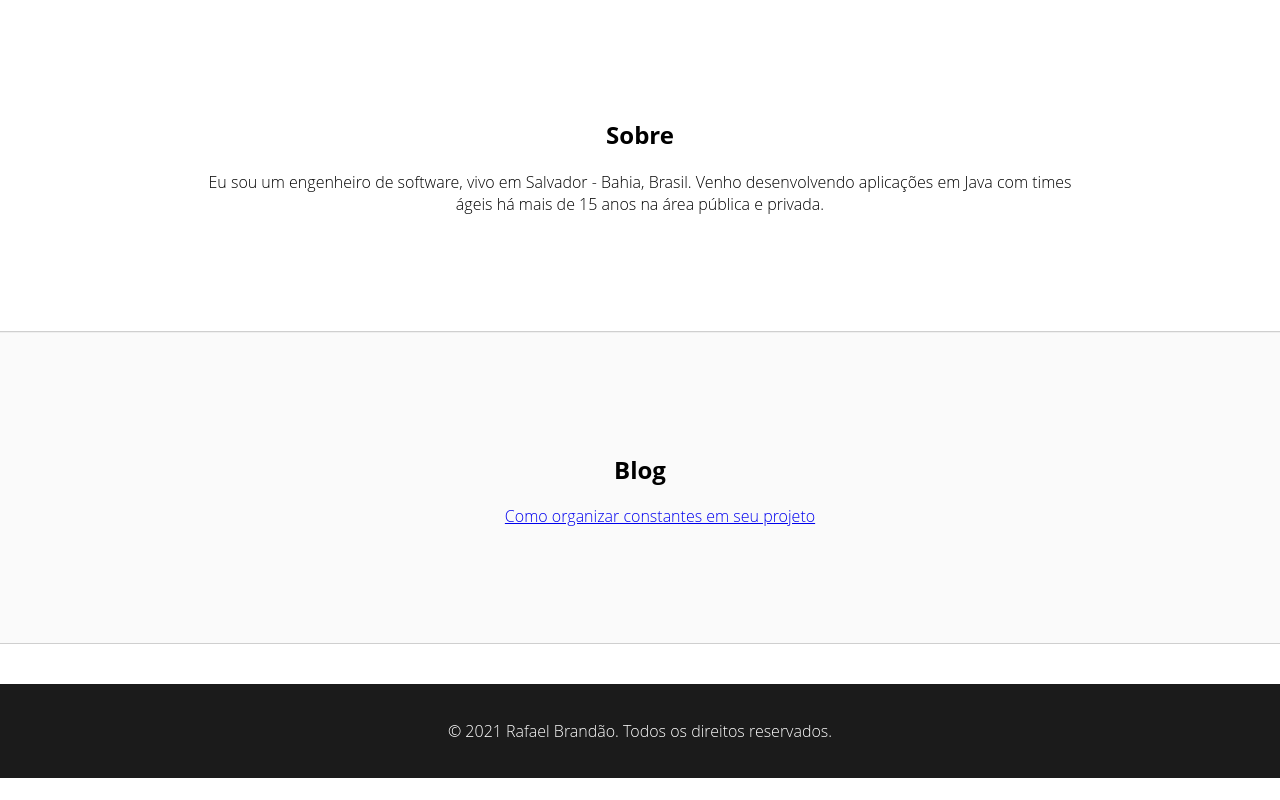
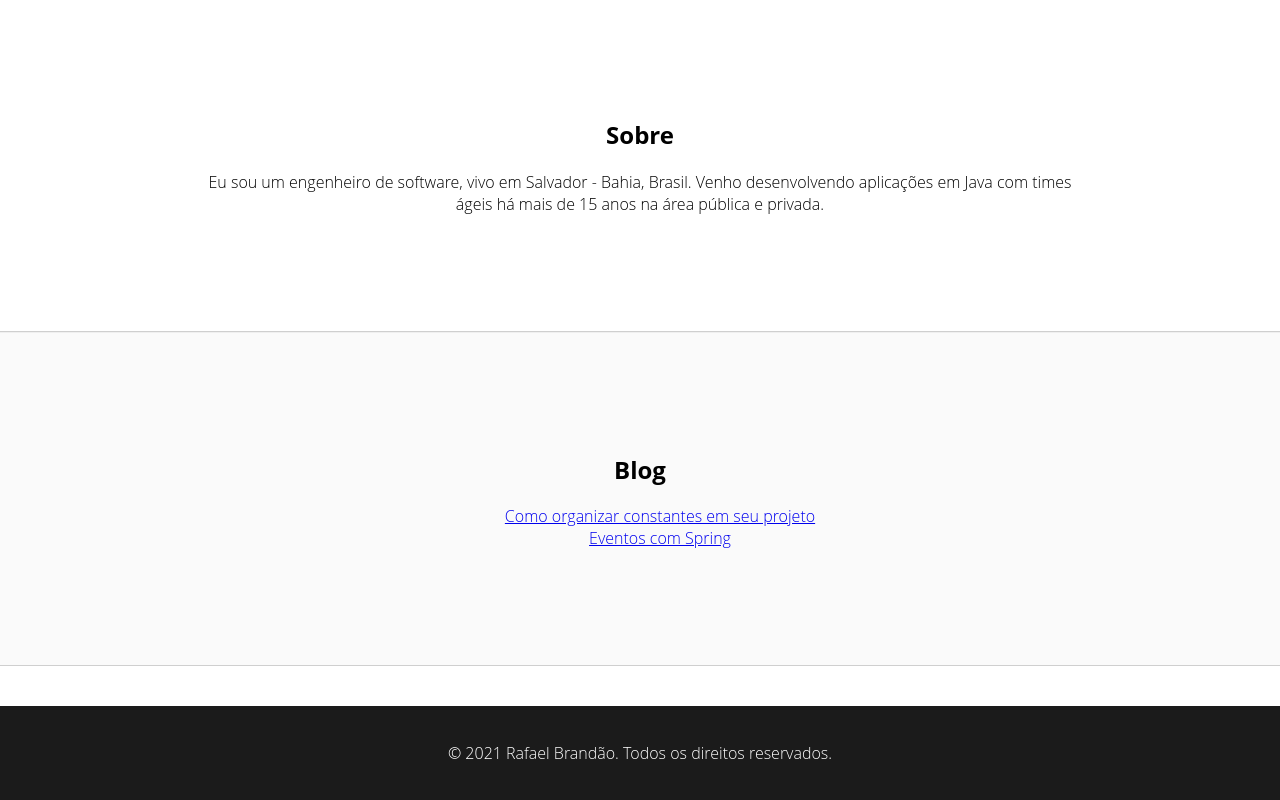
Before and after one commit to raffaelbrandao/raffaelbrandao.github.io, a React (Create React App) app: page / in a window 1280 px wide. Shown: the part 728-1528 px from the top of the page. Before the commit the page ends 1506 px from the top, so only its background shows below. Built offline with nearby package versions, Linux system fonts and the light colour scheme.

Commit message:
add Event with Spring item article

```diff
--- a/package.json
+++ b/package.json
@@ -12,7 +12,7 @@
     "react": "^17.0.2",
     "react-dom": "^17.0.2",
     "react-i18next": "^11.12.0",
-    "react-scripts": "4.0.3",
+    "react-scripts": "^2.1.3",
     "web-vitals": "^1.1.2"
   },
   "scripts": {
--- a/src/components/Section/Blog/Blog.css
+++ b/src/components/Section/Blog/Blog.css
@@ -5,6 +5,6 @@
     background-color: #fafafa;
 }
 
-.content-section.blog li{
-    display: inline-block;
+.content-section.blog ul{
+    list-style-type: none;
 }
--- a/src/components/Section/Blog/Blog.js
+++ b/src/components/Section/Blog/Blog.js
@@ -12,6 +12,7 @@ function Blog() {
                 <nav>
                     <ul>
                         <li><a href="https://blog.raffaelbrandao.com/posts/como_organizar_constantes_em_seu_projeto.html">Como organizar constantes em seu projeto</a></li>
+                        <li><a href="https://blog.raffaelbrandao.com/posts/eventos_com_spring.html">Eventos com Spring</a></li>
                     </ul>
                 </nav>
             </div>
```
Also changed, not shown: 1 other file (tests, documents, lock files or other folders).
